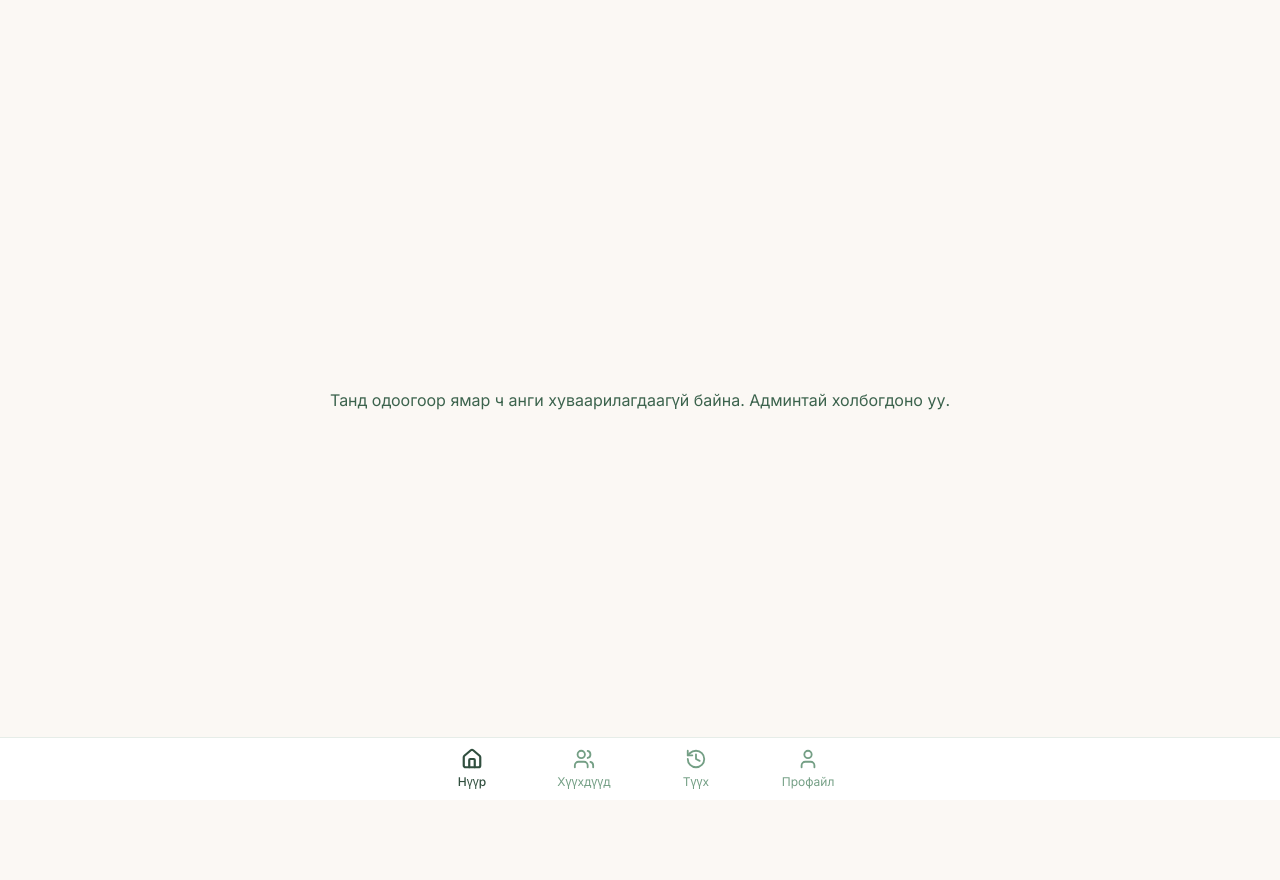
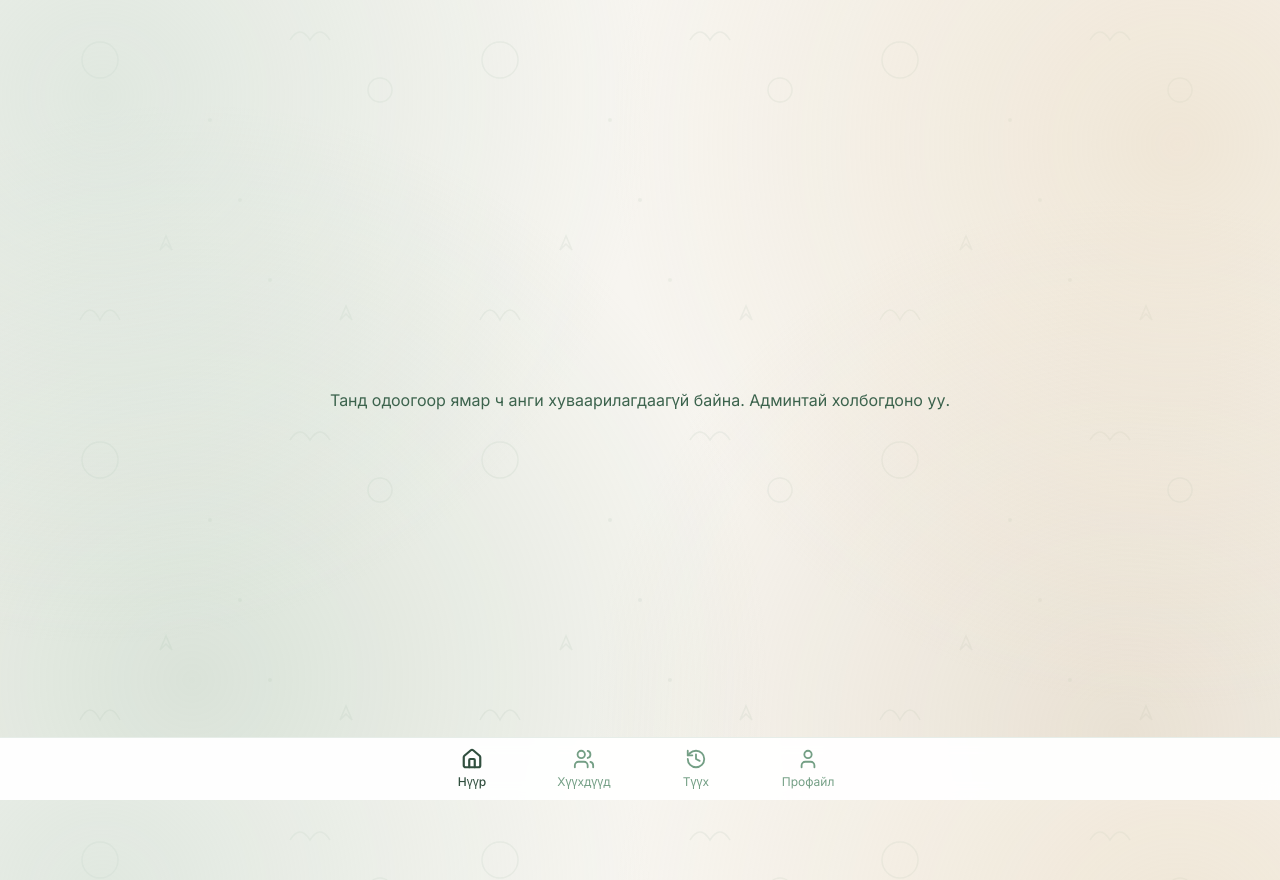
Before and after one commit to ankashdea-design/Agvaandagva, a Next.js app: page /teacher in a window 1280 px wide. Built offline with nearby package versions, Linux system fonts and the light colour scheme; no server answers.

Commit message:
Update layout.tsx

```diff
--- a/app/teacher/layout.tsx
+++ b/app/teacher/layout.tsx
@@ -2,7 +2,7 @@ import { BottomNav } from "@/components/nav/bottom-nav";
 
 export default function TeacherLayout({ children }: { children: React.ReactNode }) {
   return (
-    <div className="min-h-screen bg-warm-50 pb-20">
+    <div className="min-h-screen pb-20">
       {children}
       <BottomNav
         items={[
```
